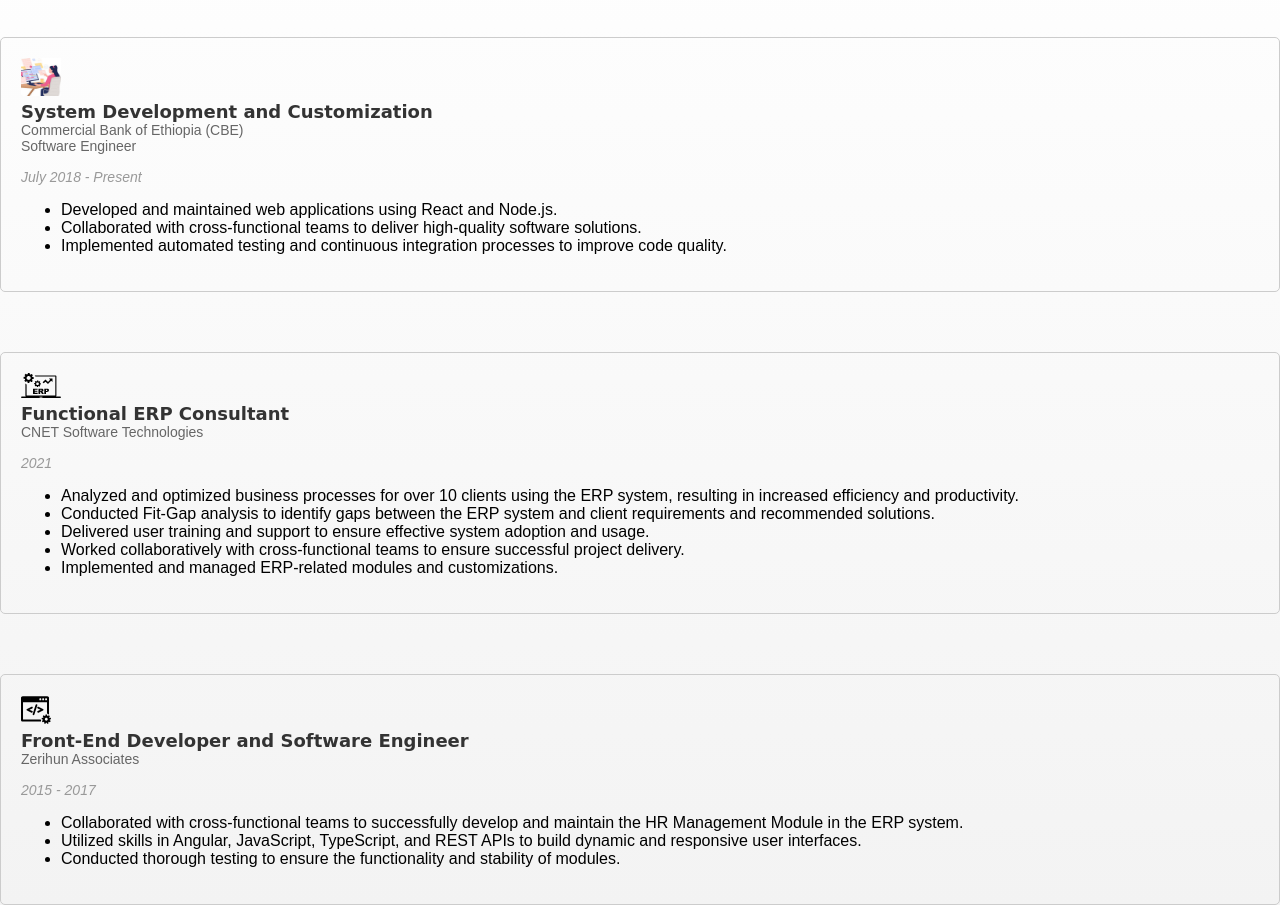
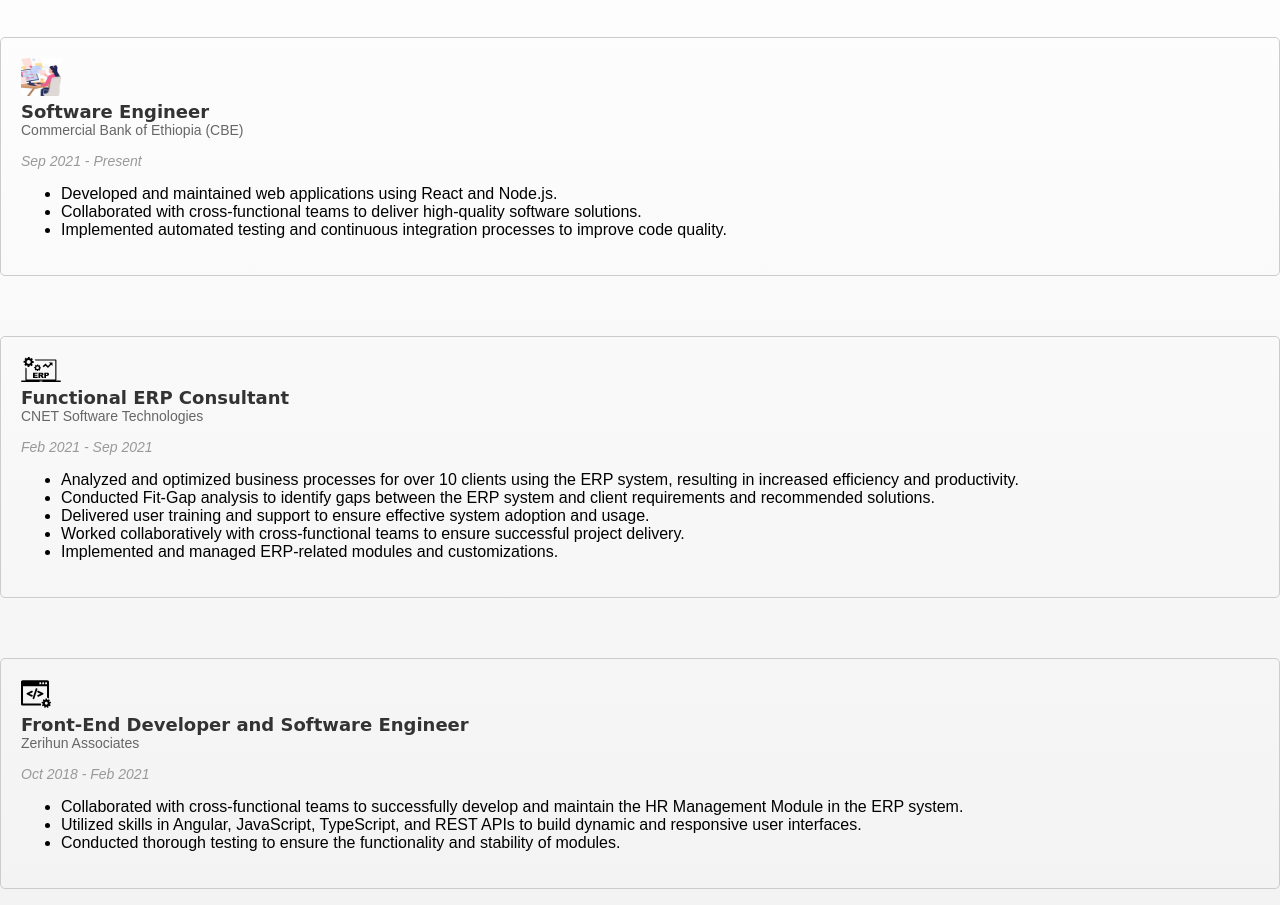
Before and after one commit to helinabele/my-portfolio, a plain HTML site: page index.html in a window 1280 px wide. Shown: the part 640-1545 px from the top of the page. Drawn offline with Linux system fonts and the light colour scheme.

Commit message:
changes made on index

```diff
--- a/index.html
+++ b/index.html
@@ -45,13 +45,12 @@
           <div class="experience-header">
             <img src="./images/female-dev.jpg" style="width: 40px;" alt="System Development Icon" class="experience-icon">
             <div>
-              <h3>System Development and Customization</h3>
+              <h3>Software Engineer</h3>
               <p class="experience-company">Commercial Bank of Ethiopia (CBE)</p>
-              <p class="experience-role">Software Engineer</p>
             </div>
           </div>
           <div class="experience-details">
-            <p class="experience-date">July 2018 - Present</p>
+            <p class="experience-date">Sep 2021 - Present</p>
             <ul>
               <li>Developed and maintained web applications using React and Node.js.</li>
               <li>Collaborated with cross-functional teams to deliver high-quality software solutions.</li>
@@ -68,7 +67,7 @@
             </div>
           </div>
           <div class="experience-details">
-            <p class="experience-date">2021</p>
+            <p class="experience-date">Feb 2021 - Sep 2021</p>
             <ul>
               <li>Analyzed and optimized business processes for over 10 clients using the ERP system, resulting in increased efficiency and productivity.</li>
               <li>Conducted Fit-Gap analysis to identify gaps between the ERP system and client requirements and recommended solutions.</li>
@@ -87,7 +86,7 @@
             </div>
           </div>
           <div class="experience-details">
-            <p class="experience-date">2015 - 2017</p>
+            <p class="experience-date">Oct 2018 - Feb 2021</p>
             <ul>
               <li>Collaborated with cross-functional teams to successfully develop and maintain the HR Management Module in the ERP system.</li>
               <li>Utilized skills in Angular, JavaScript, TypeScript, and REST APIs to build dynamic and responsive user interfaces.</li>
```
